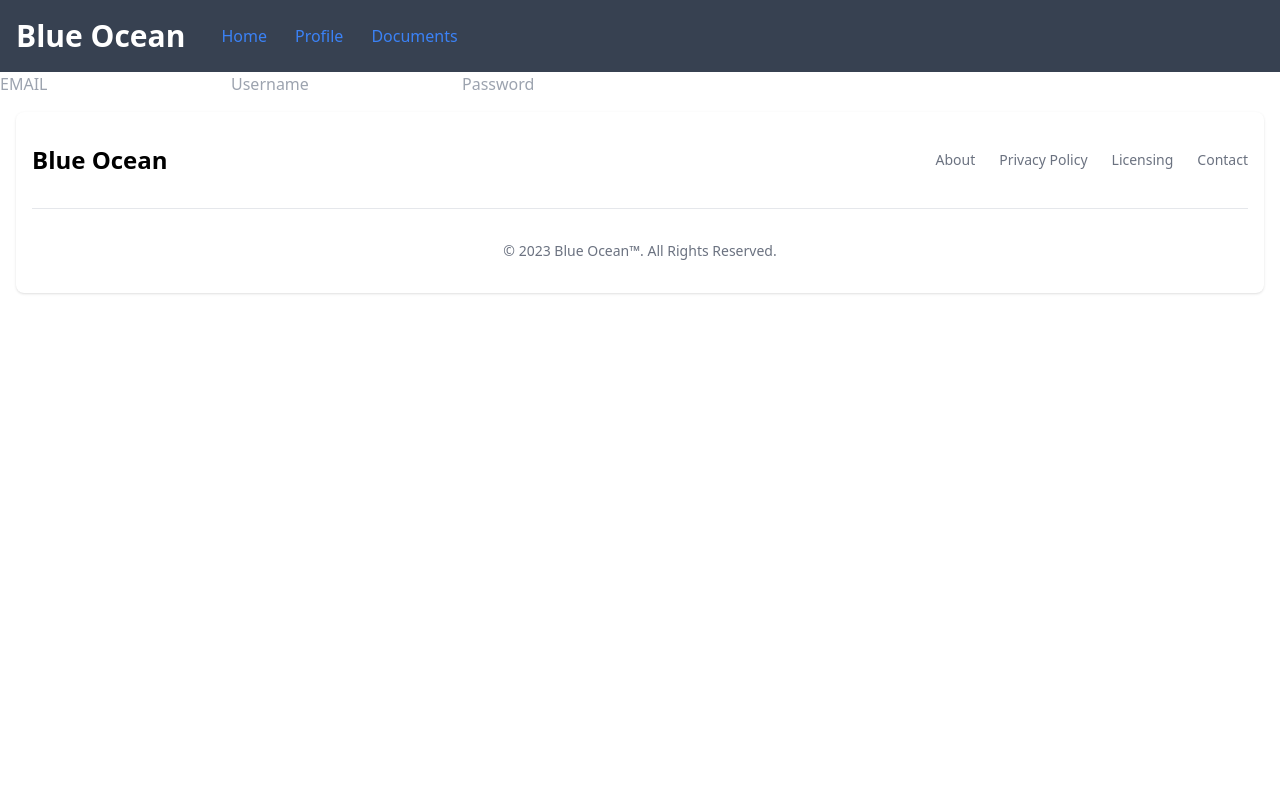
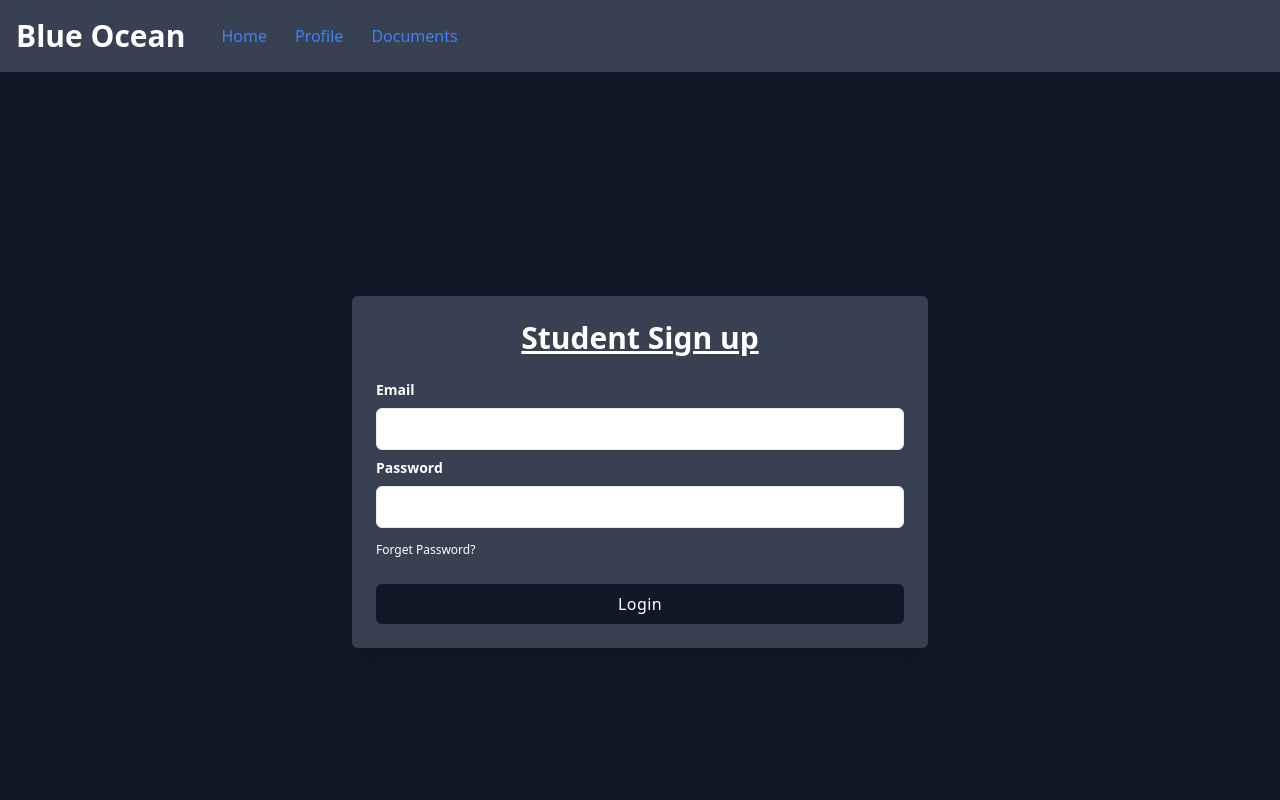
Before and after one commit to leandroadames/job-manager, a React (Vite) app in the folder client/: page /studentsignup in a window 1280 px wide. Shown: the top 800 px of the page. Built offline with nearby package versions, Linux system fonts and the light colour scheme.

Commit message:
Student sign up page done, and footer colors adjusted

```diff
--- a/client/src/Pages/StudentSignUp.jsx
+++ b/client/src/Pages/StudentSignUp.jsx
@@ -5,7 +5,7 @@ import Footer from "../components/Footer";
 
 export default function StudentSignUp() {
   return (
-    <div>
+    <div className="bg-gray-900">
       <Header />
       <StudentSignUpForm />
       <Footer />
--- a/client/src/components/Footer.jsx
+++ b/client/src/components/Footer.jsx
@@ -2,7 +2,7 @@ import React from "react";
 
 export default function Footer() {
   return (
-<footer class="bg-white rounded-lg shadow dark:bg-gray-900 m-4">
+<footer class="bg-white rounded-lg shadow dark:bg-gray-700 m-4">
     <div class="w-full max-w-screen-xl mx-auto p-4 md:py-8">
         <div class="sm:flex sm:items-center sm:justify-between">
             <a href="https://flowbite.com/" class="flex items-center mb-4 sm:mb-0">
@@ -24,7 +24,7 @@ export default function Footer() {
                 </li>
             </ul>
         </div>
-        <hr class="my-6 border-gray-200 sm:mx-auto dark:border-gray-700 lg:my-8" />
+        <hr class="my-6 border-gray-200 sm:mx-auto dark:border-gray-900 lg:my-8" />
         <span class="block text-sm text-gray-500 sm:text-center dark:text-gray-400">© 2023 <a class="hover:underline">Blue Ocean™</a>. All Rights Reserved.</span>
     </div>
 </footer>
--- a/client/src/components/StudentSignUpForm.jsx
+++ b/client/src/components/StudentSignUpForm.jsx
@@ -2,10 +2,49 @@ import React from "react";
 
 export default function StudentSignUpForm() {
   return (
-    <div>
-      <input placeholder="EMAIL"></input>
-      <input placeholder="Username"></input>
-      <input placeholder="Password"></input>
-    </div>
+<div className="bg-gray-700relative flex flex-col justify-center min-h-screen overflow-hidden">
+            <div className="w-full p-6 m-auto bg-gray-700 rounded-md shadow-xl lg:max-w-xl">
+                <h1 className="text-3xl font-semibold text-center text-white underline">
+                   Student Sign up
+                </h1>
+                <form className="mt-6">
+                    <div className="mb-2">
+                        <label
+                            for="email"
+                            className="block text-sm font-semibold text-white"
+                        >
+                            Email
+                        </label>
+                        <input
+                            type="email"
+                            className="block w-full px-4 py-2 mt-2 text-white bg-white border rounded-md focus:border-gray-400 focus:ring-gray-300 focus:outline-none focus:ring focus:ring-opacity-40"
+                        />
+                    </div>
+                    <div className="mb-2">
+                        <label
+                            for="password"
+                            className="block text-sm font-semibold text-white"
+                        >
+                            Password
+                        </label>
+                        <input
+                            type="password"
+                            className="block w-full px-4 py-2 mt-2 text-white bg-white border rounded-md focus:border-gray-400 focus:ring-gray-300 focus:outline-none focus:ring focus:ring-opacity-40"
+                        />
+                    </div>
+                    <a
+                        href="#"
+                        className="text-xs text-white hover:underline"
+                    >
+                        Forget Password?
+                    </a>
+                    <div className="mt-6">
+                        <button className="w-full px-4 py-2 tracking-wide text-white transition-colors duration-200 transform bg-gray-900 rounded-md hover:bg-gray-600 focus:outline-none focus:bg-gray-600">
+                            Login
+                        </button>
+                    </div>
+                </form>
+            </div>
+        </div>
   );
 }
```
